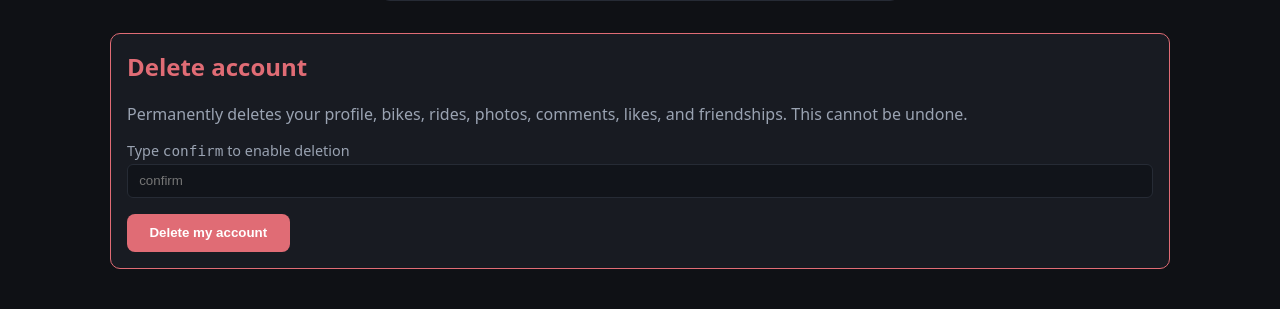
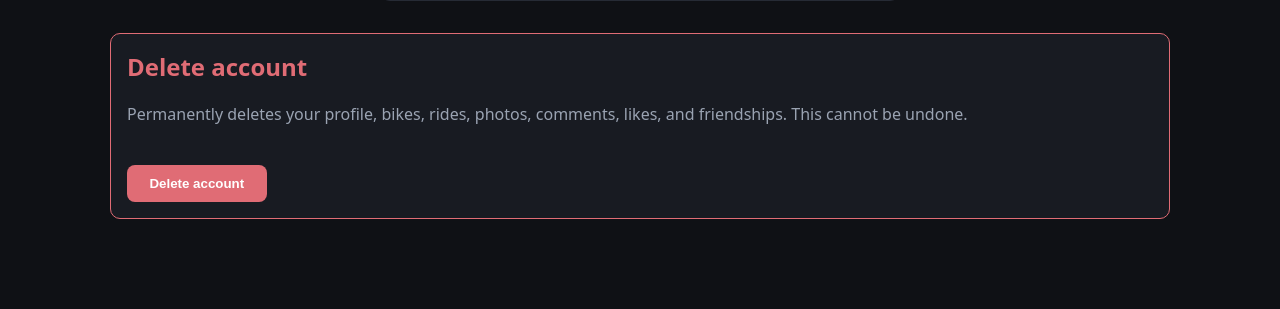
Before and after one commit to herpaderplerp/Brapa, a FastAPI app: template app/templates/profile_setup.html in a window 1280 px wide. Shown: the part 826-1135 px from the top of the page. After the commit the page ends 1045 px from the top, so only its background shows below. Run offline with FastAPI, Linux system fonts and the light colour scheme; the template is opened without the code that fills it, so the values that code supplies are empty.

Commit message:
Make account deletion a two-step reveal
The Delete account section now shows a single "Delete account" button first;
clicking it reveals the confirm text box and the actual delete button (which
stays disabled until "confirm" is typed). Cancel hides it again. Adds the
[x-cloak] rule so the form doesn't flash before Alpine initializes.

Co-Authored-By: Claude Opus 4.8 <noreply@anthropic.com>

```diff
--- a/app/static/css/app.css
+++ b/app/static/css/app.css
@@ -7,6 +7,7 @@
   --border: #262b35;
 }
 * { box-sizing: border-box; }
+[x-cloak] { display: none !important; }
 body {
   margin: 0;
   font-family: system-ui, -apple-system, "Segoe UI", Roboto, sans-serif;
--- a/app/templates/profile_setup.html
+++ b/app/templates/profile_setup.html
@@ -51,23 +51,32 @@
   </form>
 </section>
 
-<section class="card" style="border-color:#e06c75">
+<section class="card" style="border-color:#e06c75" x-data="{ open:false, ok:false }">
   <h2 style="margin-top:0;color:#e06c75">Delete account</h2>
   <p style="color:var(--muted)">
     Permanently deletes your profile, bikes, rides, photos, comments, likes, and
     friendships. This cannot be undone.
   </p>
-  <form method="post" action="/account/delete"
-        x-data="{ ok:false }"
+
+  <button type="button" class="btn" style="background:#e06c75"
+          x-show="!open" @click="open = true">
+    Delete account
+  </button>
+
+  <form method="post" action="/account/delete" x-show="open" x-cloak x-ref="f"
         @submit="if(!ok){ $event.preventDefault(); }">
     <label for="confirm">Type <code>confirm</code> to enable deletion</label>
     <input id="confirm" name="confirm" autocomplete="off" placeholder="confirm"
            x-on:input="ok = ($event.target.value.trim().toLowerCase() === 'confirm')">
-    <button class="btn" type="submit" style="margin-top:1rem;background:#e06c75"
-            x-bind:disabled="!ok"
-            onclick="return confirm('Permanently delete your account? This cannot be undone.')">
-      Delete my account
-    </button>
+    <div class="bike-actions" style="margin-top:1rem">
+      <button class="btn" type="submit" style="background:#e06c75"
+              x-bind:disabled="!ok">
+        Delete my account
+      </button>
+      <button type="button" class="link-btn" @click="open=false; ok=false; $refs.f.reset?.()">
+        Cancel
+      </button>
+    </div>
   </form>
 </section>
 {% endblock %}
```
